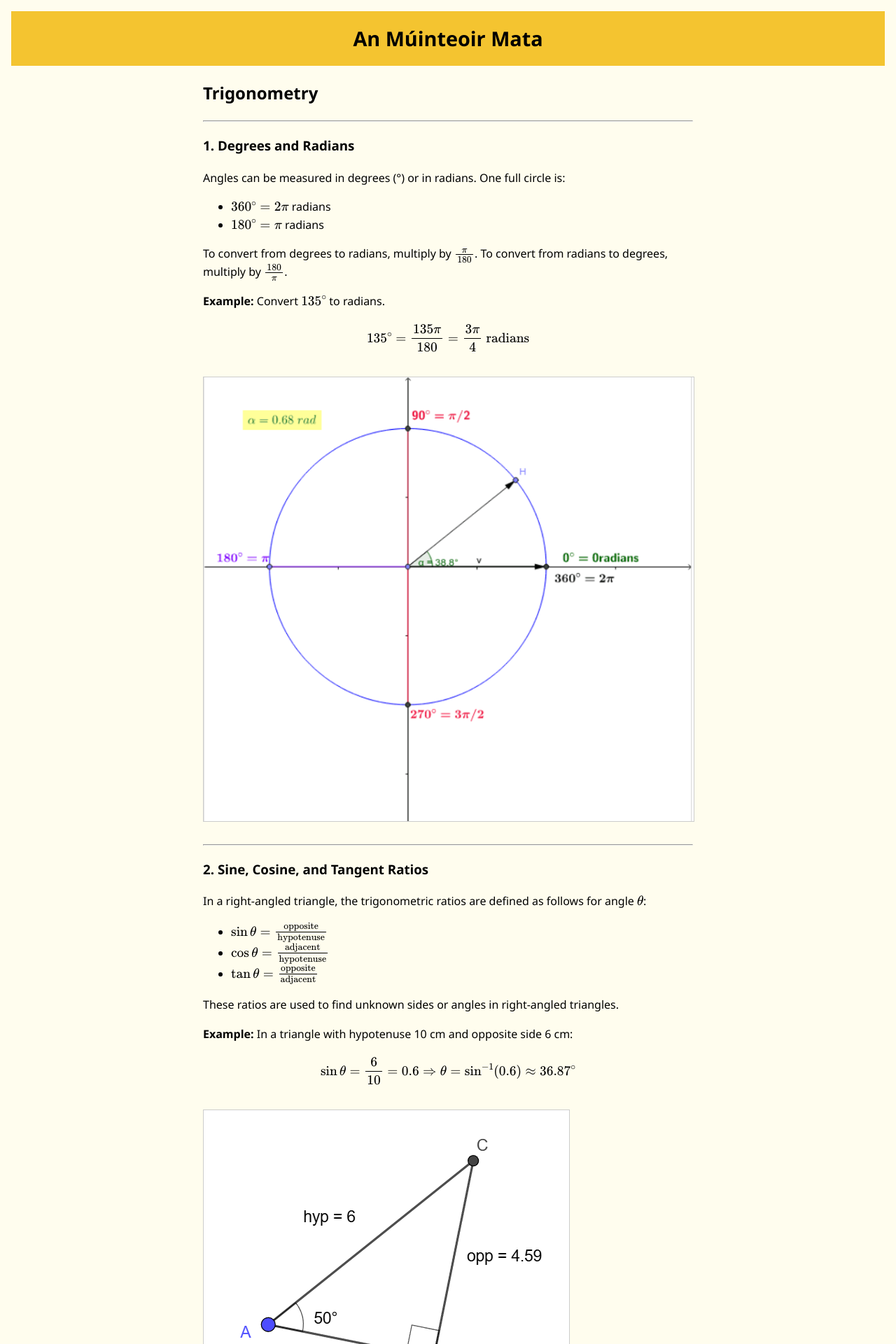
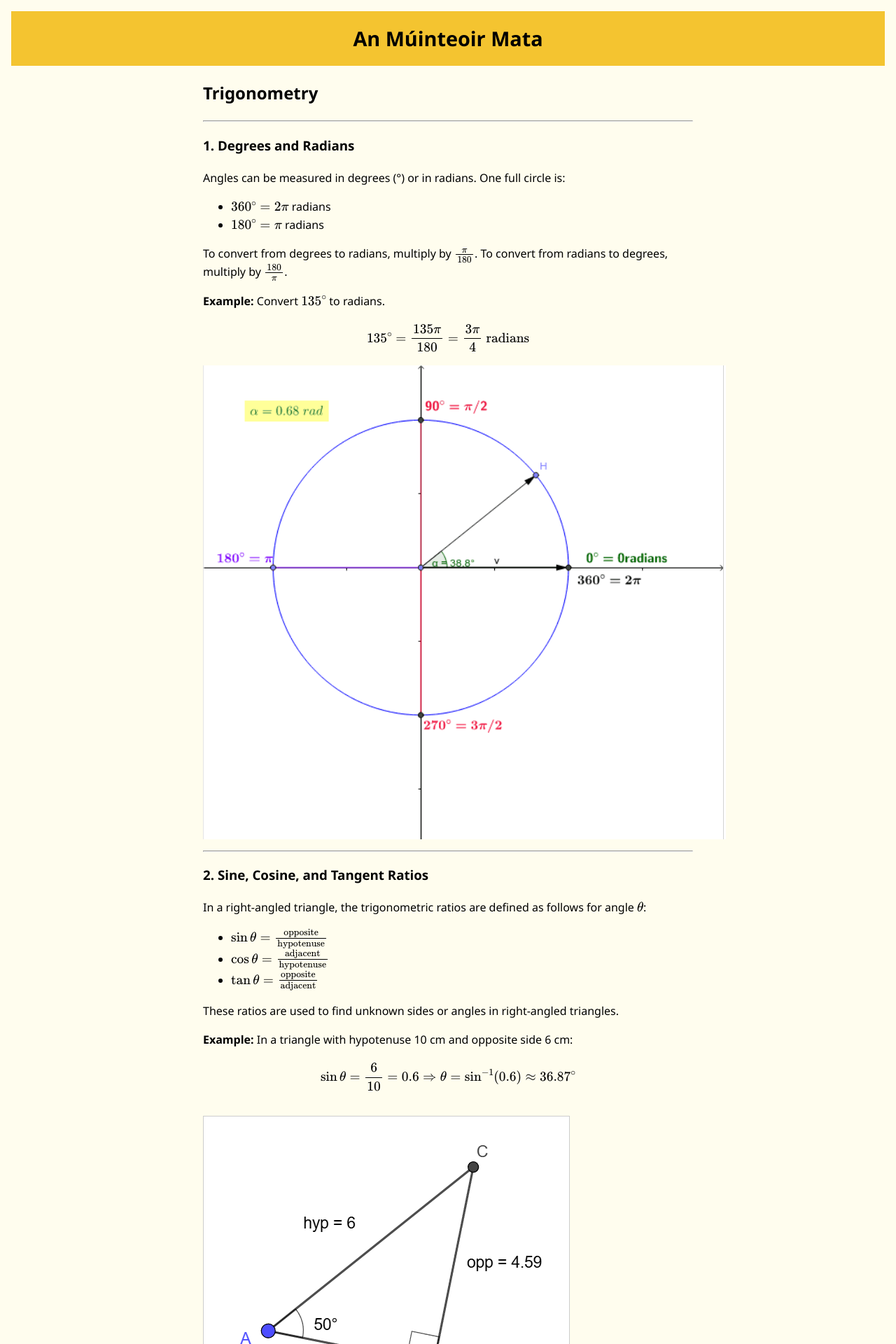
Before and after one commit to AnMuinteoirMata/anmuinteoirmata, a Jekyll site: the page built from topics/trigonometry.md, in a window 1280 px wide. Shown: the top 1920 px of the page at 70% size. Built offline with Jekyll 4.4.1, drawn with Linux system fonts in a browser that asks for light colours.

Commit message:
Update trigonometry.md

```diff
--- a/topics/trigonometry.md
+++ b/topics/trigonometry.md
@@ -21,7 +21,7 @@ title: Trigonometry
   135^\circ = \frac{135\pi}{180} = \frac{3\pi}{4} \text{ radians}
   $$</div>
 
-  <img src="/images/degrees.png" alt="degrees and radians" style="max-width:100%; height:auto; margin:1rem 0; border:1px solid #ccc;">
+  <img src="/images/degrees.png" alt="degrees and radians">
 
   <hr>
 
```
